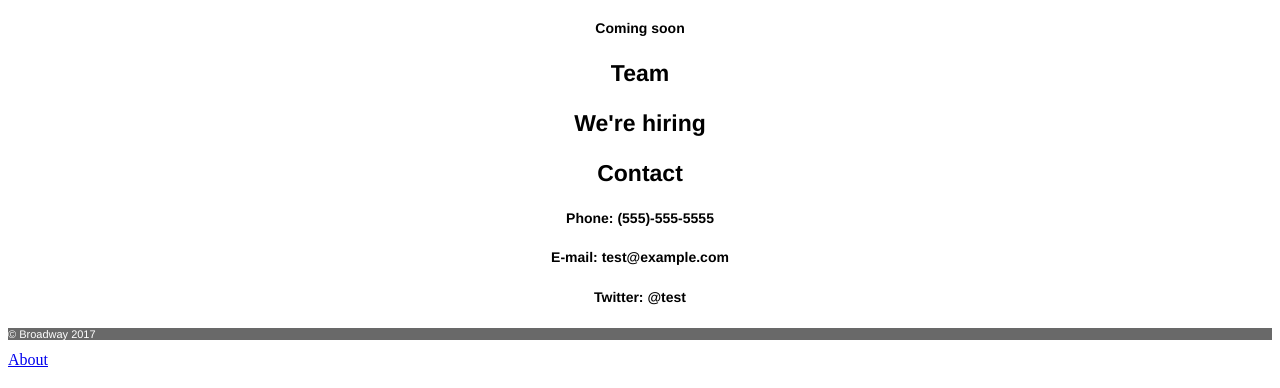
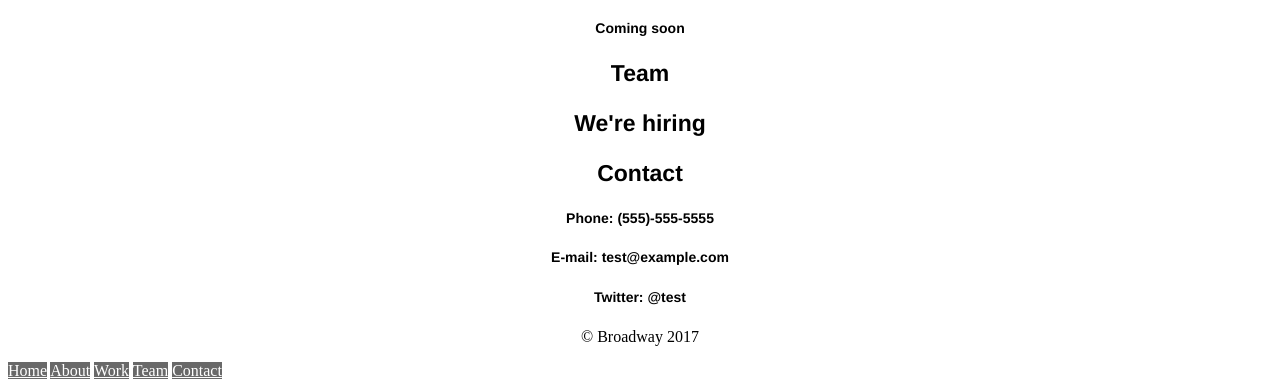
Before and after one commit to MerishorM/Broadway, a plain HTML site: page index.html in a window 1280 px wide. Shown: the part 1784-2172 px from the top of the page. Drawn offline with Linux system fonts and the light colour scheme.

Commit message:
Final touches

```diff
--- a/index.html
+++ b/index.html
@@ -34,8 +34,11 @@
      <h5>Phone: (555)-555-5555</h5>
      <h5>E-mail: test@example.com</h5>
      <h5>Twitter: @test</h5>
-      <p class= "broadway">© Broadway 2017 </p> <a href="#">About</a>
-
+    <p>© Broadway 2017</p> <a class="b" href="#">Home</a>
+                       <a class="b" href="#">About</a>
+                        <a class="b" href="#">Work</a>
+                        <a class="b" href="#">Team</a>
+                        <a class="b" href="#">Contact</a>
 
  </body>
  </html>
--- a/resources/css/style.css
+++ b/resources/css/style.css
@@ -54,3 +54,8 @@ h5{
   background-color:dimgray;
   text-align: left;
 }
+.b{
+  text-align: left;
+  color: white;
+  background-color: dimgray;
+}
```
